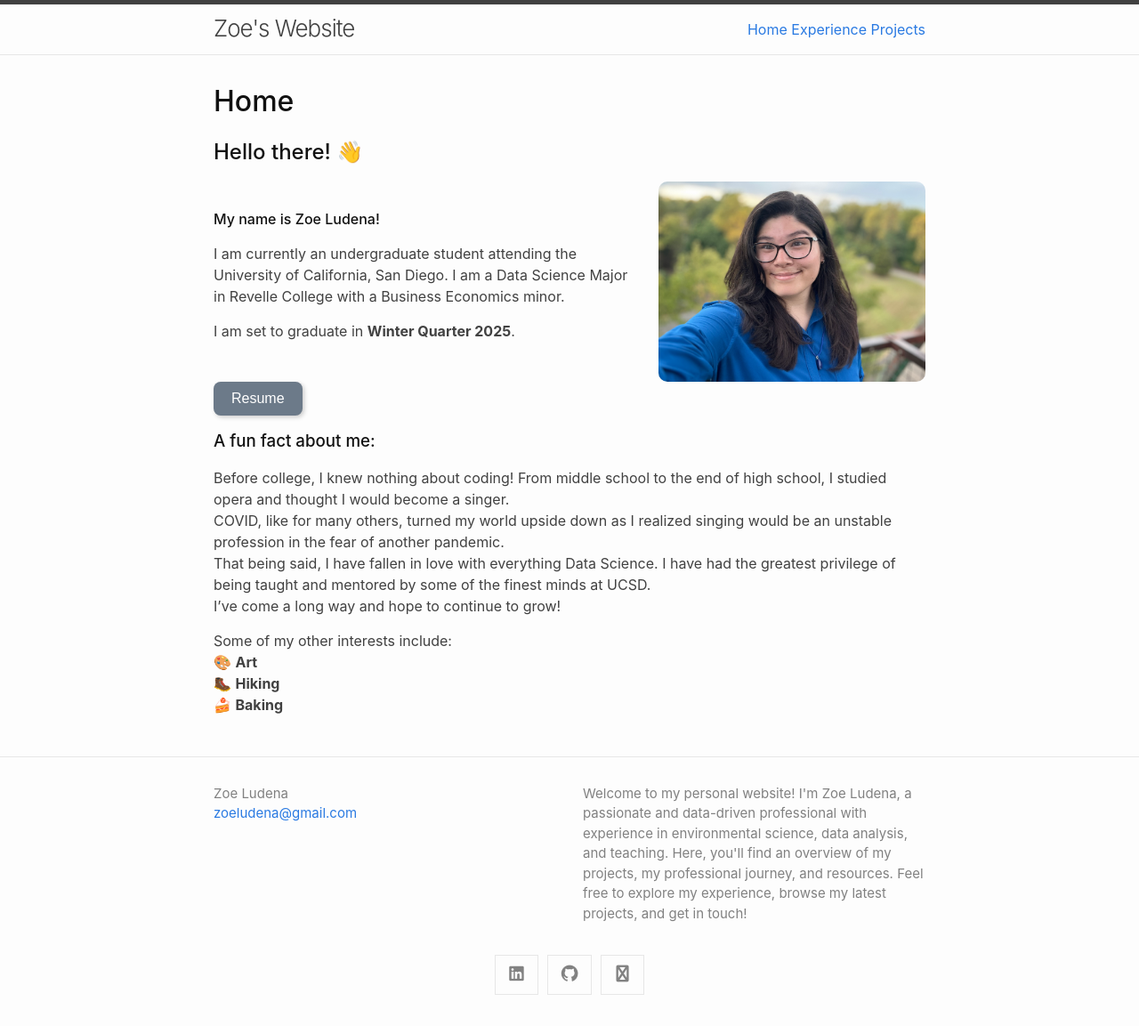
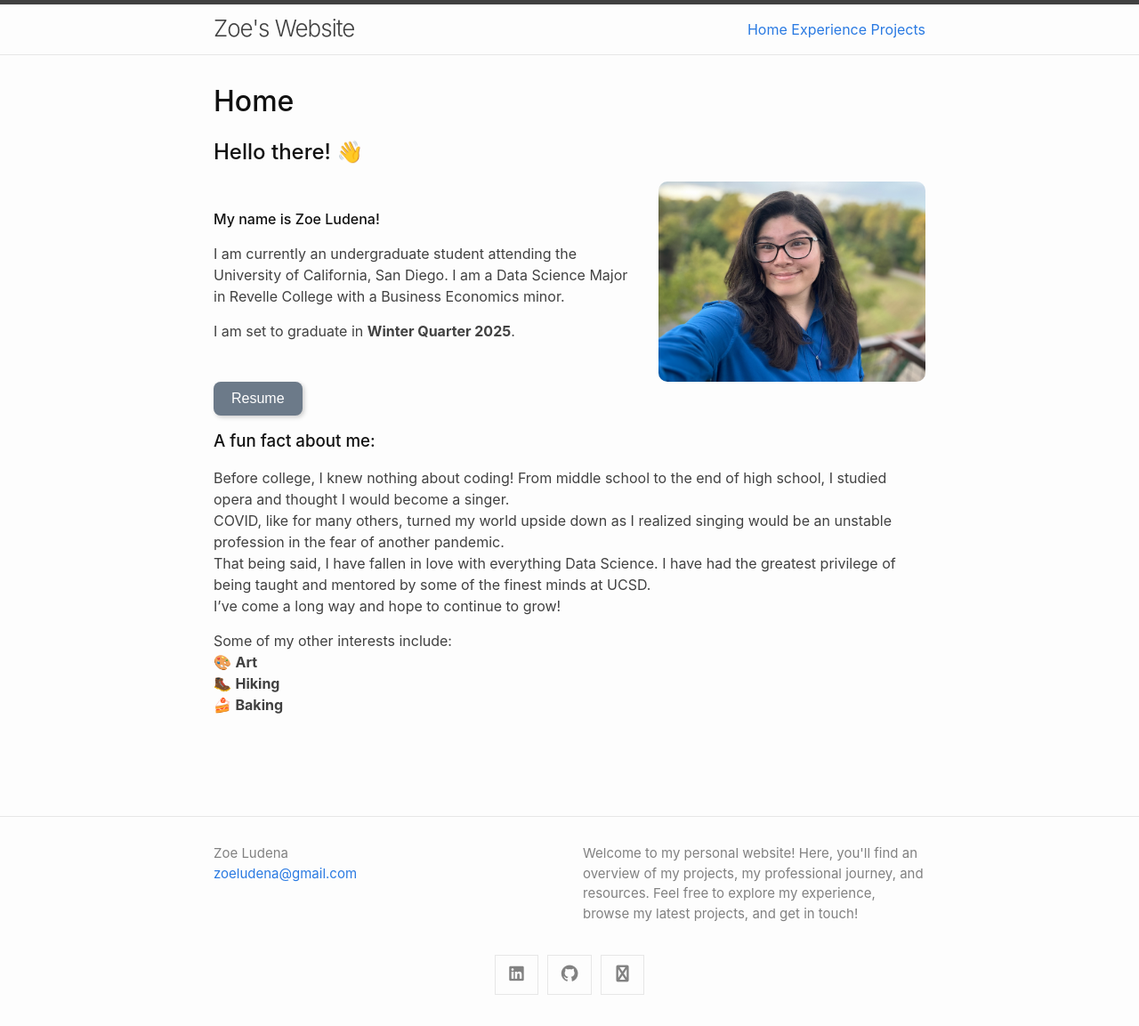
Before and after one commit to zoeludena/zoeludena.github.io, a Jekyll site: the page built from index.md, in a window 1280 px wide and 1153 px high. Shown: the whole window at 89% size. Built offline with Jekyll 4.4.1, drawn with Linux system fonts in a browser that asks for light colours.

Commit message:
Update _config.yml

```diff
--- a/_config.yml
+++ b/_config.yml
@@ -10,7 +10,7 @@ include:
   - assets/css/styles.css
 
 description: >
-  Welcome to my personal website! I'm Zoe Ludena, a passionate and data-driven professional with experience in environmental science, data analysis, and teaching. Here, you'll find an overview of my projects, my professional journey, and resources. Feel free to explore my experience, browse my latest projects, and get in touch!
+  Welcome to my personal website! Here, you'll find an overview of my projects, my professional journey, and resources. Feel free to explore my experience, browse my latest projects, and get in touch!
 
 plugins:
   - jekyll-theme
```
